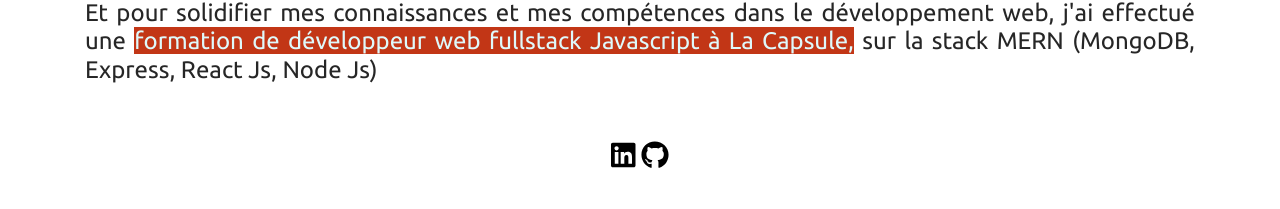
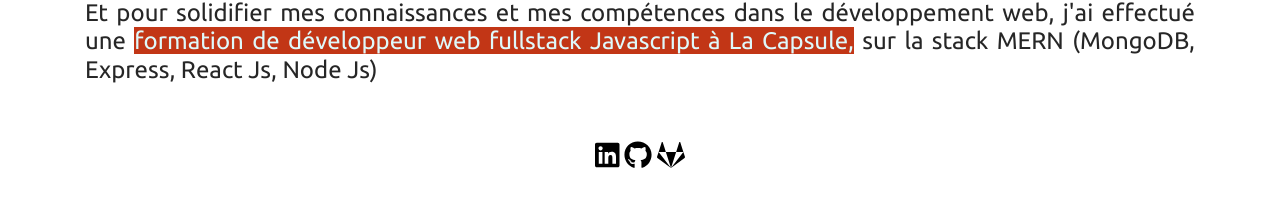
Before and after one commit to ValentinDft/valentinduffet.fr, a React (Create React App) app in the folder reactapp/: page / in a window 1280 px wide. Shown: the part 1108-1317 px from the top of the page. Built offline with nearby package versions, Linux system fonts and the light colour scheme.

Commit message:
Ajout du lien vers gitlab

```diff
--- a/reactapp/src/components/Footer.js
+++ b/reactapp/src/components/Footer.js
@@ -5,6 +5,7 @@ import { Col, Row } from 'antd';
 import { FontAwesomeIcon } from '@fortawesome/react-fontawesome'
 import { faGithub } from '@fortawesome/free-brands-svg-icons'
 import { faLinkedin } from '@fortawesome/free-brands-svg-icons'
+import { faGitlab } from '@fortawesome/free-brands-svg-icons'
 
 // import img
 import up from '../up.png'
@@ -28,7 +29,11 @@ function Footer() {
                     </div>
                     <div data-aos="fade-down" data-aos-delay="1800" data-aos-delay="500">
 
-                        <a href="https://github.com/ValentinDft" target="_blank" rel="noopener noreferrer"><FontAwesomeIcon icon={faGithub} style={{fontSize: "25px", color: "#dff9fb"}}></FontAwesomeIcon></a>
+                        <a href="https://github.com/ValentinDft" target="_blank" rel="noopener noreferrer"><FontAwesomeIcon icon={faGithub} style={{fontSize: "25px", color: "#dff9fb", marginRight: "5px"}}></FontAwesomeIcon></a>
+                    </div>
+                    <div data-aos="fade-down" data-aos-delay="1800" data-aos-delay="500">
+
+                        <a href="https://gitlab.com/ValentinDft" target="_blank" rel="noopener noreferrer"><FontAwesomeIcon icon={faGitlab} style={{fontSize: "25px", color: "#dff9fb"}}></FontAwesomeIcon></a>
                     </div>
                 </Col>
 
--- a/reactapp/src/components/Presentation.js
+++ b/reactapp/src/components/Presentation.js
@@ -5,6 +5,7 @@ import { Row, Col } from 'antd';
 import { FontAwesomeIcon } from '@fortawesome/react-fontawesome'
 import { faGithub } from '@fortawesome/free-brands-svg-icons'
 import { faLinkedin } from '@fortawesome/free-brands-svg-icons'
+import { faGitlab } from '@fortawesome/free-brands-svg-icons'
 
 function Presentation() {
     return (
@@ -29,7 +30,10 @@ function Presentation() {
                             <a href="https://www.linkedin.com/in/valentin-duffet/" target="_blank" rel="noopener noreferrer"><FontAwesomeIcon icon={faLinkedin} style={{fontSize: "28px", marginRight: "5px", color: "black"}}></FontAwesomeIcon></a>
                         </div>
                         <div data-aos="fade-down" data-aos-delay="1800" data-aos-delay="500">
-                            <a href="https://github.com/ValentinDft" target="_blank" rel="noopener noreferrer"><FontAwesomeIcon icon={faGithub} style={{fontSize: "28px", color: "black"}}></FontAwesomeIcon></a>
+                            <a href="https://github.com/ValentinDft" target="_blank" rel="noopener noreferrer"><FontAwesomeIcon icon={faGithub} style={{fontSize: "28px", color: "black", marginRight: "5px"}}></FontAwesomeIcon></a>
+                        </div>
+                        <div data-aos="fade-down" data-aos-delay="1800" data-aos-delay="500">
+                            <a href="https://gitlab.com/ValentinDft" target="_blank" rel="noopener noreferrer"><FontAwesomeIcon icon={faGitlab} style={{fontSize: "28px", color: "black"}}></FontAwesomeIcon></a>
                         </div>
                     </div>
                     <div style={{display: "flex", justifyContent: "center", marginTop:"40px"}} data-aos="fade-up" data-aos-delay="1800" data-aos-delay="500">
```
